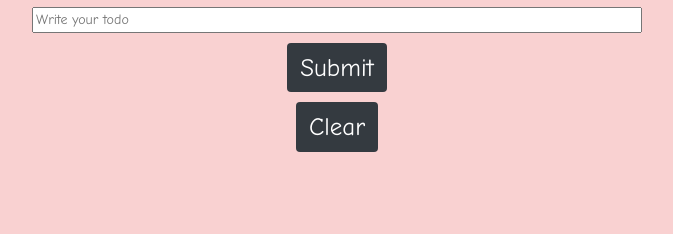
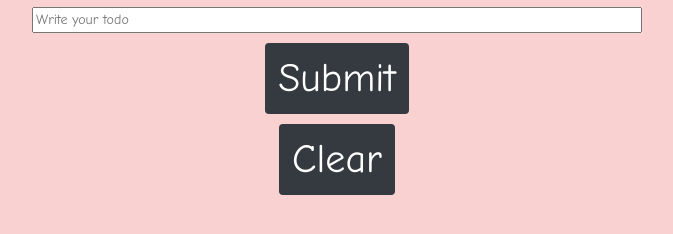
Before and after one commit to jcuello123/todo, a plain HTML site: page index.html in a window 1280 px wide. Shown: the part 146-380 px from the top of the page, without its empty margins (303-976 px from the left). Drawn offline with nearby package versions, Linux system fonts and the light colour scheme.

Commit message:
Update style.css

```diff
--- a/css/style.css
+++ b/css/style.css
@@ -25,7 +25,7 @@ body {
 
 .submit-btn .btn,
 .clear-btn .btn {
-    font-size: 25px;
+    font-size: 40px;
 }
 
 .flex-container {
```
